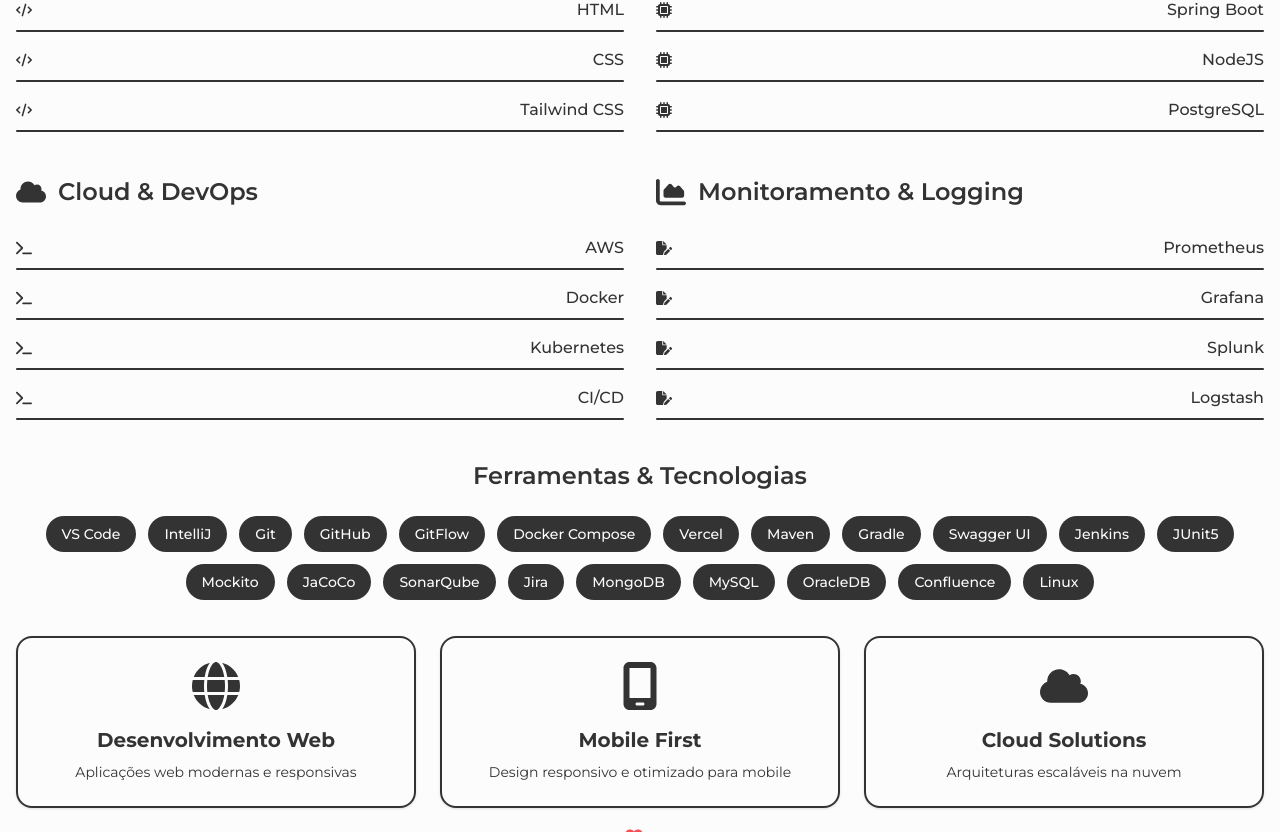
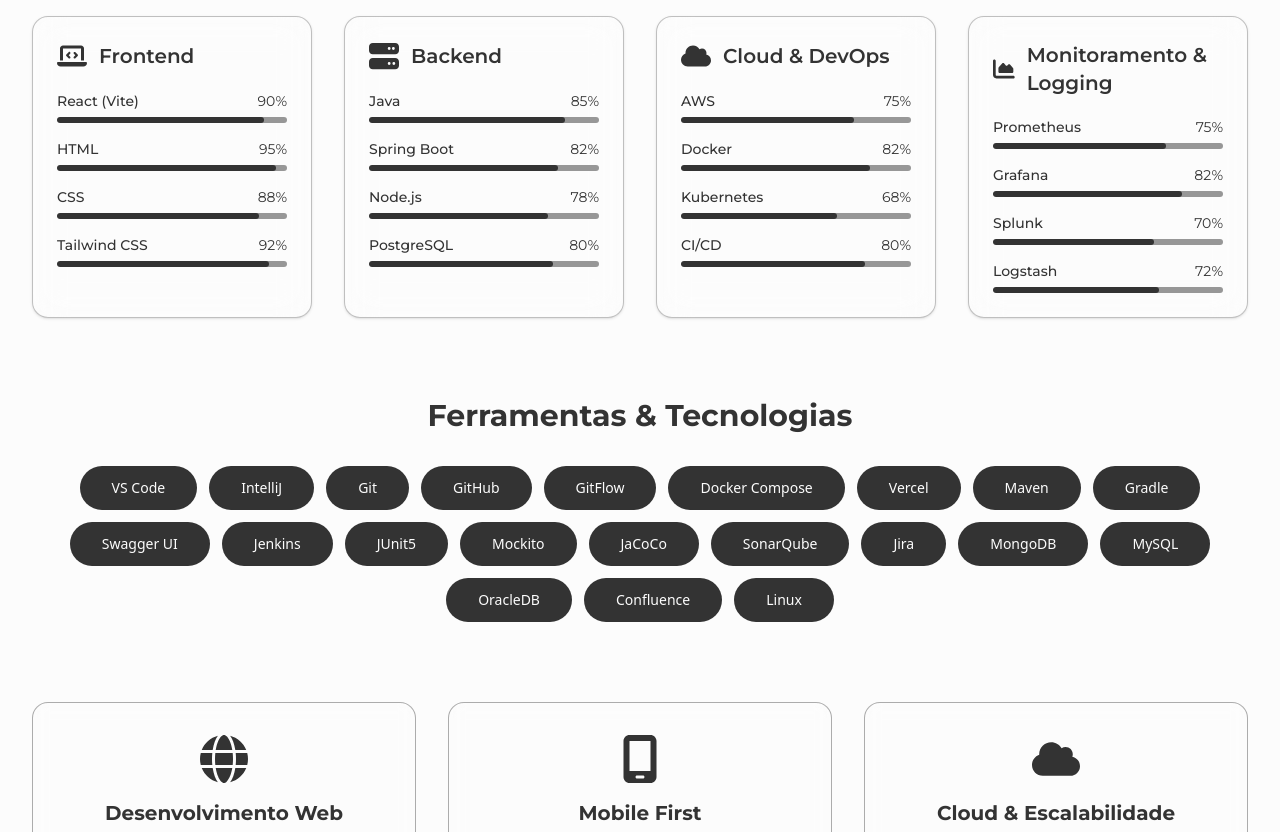
Before and after one commit to dev-emartins/dev-emartins, a React (Vite) app: page /skills in a window 1280 px wide. Shown: the part 328-1160 px from the top of the page. Built offline with nearby package versions, Linux system fonts and the light colour scheme.

Commit message:
refactor:Refactoring the skills page by applying component decoupling and optimization.

```diff
--- a/src/components/ui/ButtonLink.jsx
+++ b/src/components/ui/ButtonLink.jsx
@@ -4,11 +4,12 @@
 function ButtonLink({
     icon: Icon,
     text,
-    link
+    link = "#",
+    className = ""
 }) {
     return (
-        <Link to={ link } className="w-fit flex justify-between items-center gap-2 bg-button text-button-text px-8 py-3 rounded-full hover:bg-button/80">
-            <Icon className="text-xl" />
+        <Link key={text} to={ link } className={`w-fit flex justify-between items-center gap-2 bg-button text-button-text px-8 py-3 rounded-full hover:bg-button/80 ${className}`}>
+            {Icon && <Icon className="text-xl" /> }
             <span className="font-sans font-medium text-sm">{ text }</span>
         </Link>
     );
@@ -17,7 +18,7 @@
 ButtonLink.prototype = {
   icon: PropTypes.elementType,
   text: PropTypes.string.isRequired,
-  link: PropTypes.string.isRequired,
+  link: PropTypes.string,
   className: PropTypes.string,
 };
 
--- /dev/null
+++ b/src/components/ui/Card.jsx
@@ -0,0 +1,34 @@
+import PropTypes from "prop-types";
+
+function Card({
+    title,
+    description,
+    icon: Icon,
+    i,
+    className = "",
+}) {
+    return (
+        <div
+            key={i}
+            className={`text-center border border-button/40 rounded-2xl p-6 sm:p-8 bg-background/40 backdrop-blur-sm group ${className}`}
+            >
+            <div className="flex justify-center items-center pb-4 transform group-hover:scale-120 transition-transform duration-300">
+                <Icon className="h-10 w-10 sm:h-12 sm:w-12 text-button" />
+            </div>
+            <h4 className="text-xl font-bold mb-3">{title}</h4>
+            <p className="text-sm sm:text-base text-foreground">
+                {description}
+            </p>
+        </div>
+    );
+}
+
+Card.prototype = {
+    title: PropTypes.string.isRequired,
+    description: PropTypes.string.isRequired,
+    icon: PropTypes.node.isRequired,
+    i: PropTypes.number.isRequired,
+    className: PropTypes.string,
+};
+
+export default Card;
--- /dev/null
+++ b/src/components/ui/GraphicCard.jsx
@@ -0,0 +1,51 @@
+import PropTypes from "prop-types";
+
+function GraphicCard({
+    icon: Icon,
+    title,
+    items,
+    className = ""
+}) {
+    return (
+        <div
+        key={title}
+        className={`bg-background/20 backdrop-blur-lg border border-button/30 rounded-2xl p-6 shadow-sm hover:shadow-md transition-all duration-300 hover:-translate-y-2 group ${className}`}
+        >
+        <div className="flex items-center gap-3 mb-5">
+            <Icon className="text-3xl text-button" />
+            <h3 className="text-xl font-semibold">{title}</h3>
+        </div>
+
+        <div className="space-y-4">
+            {items.map((item) => (
+            <div key={item.name} className="space-y-1.5">
+                <div className="flex justify-between text-sm">
+                <span className="font-medium">{item.name}</span>
+                <span className="text-foreground">{item.level}%</span>
+                </div>
+                <div className="h-1.5 bg-button/50 rounded-full overflow-hidden">
+                <div
+                    className="h-full bg-button rounded-full transition-all duration-1000 ease-out group-hover:scale-x-105 origin-left"
+                    style={{ width: `${item.level}%` }}
+                />
+                </div>
+            </div>
+            ))}
+        </div>
+        </div>
+    );
+}
+
+GraphicCard.prototype = {
+    icon: PropTypes.node.isRequired,
+    title: PropTypes.string.isRequired,
+    items: PropTypes.arrayOf(
+        PropTypes.shape({
+            name: PropTypes.string.isRequired,
+            level: PropTypes.number
+        })
+    ).isRequired,
+    className: PropTypes.string,
+};
+
+export default GraphicCard;
--- a/src/components/ui/index.js
+++ b/src/components/ui/index.js
@@ -1,5 +1,7 @@
 export { default as Button } from "./Button";
 export { default as ButtonLink } from "./ButtonLink";
+export { default as Card } from "./Card";
+export { default as GraphicCard } from "./GraphicCard";
 export { default as Download } from "./Download";
 export { default as Image } from "./Image";
 export { default as Input } from "./Input";
--- a/src/pages/Skills.jsx
+++ b/src/pages/Skills.jsx
@@ -1,146 +1,127 @@
-import { FaCloud, FaCode, FaGlobe, FaMobileScreen, FaTerminal, FaFilePen, FaChartArea, FaServer, FaLaptopCode, FaMicrochip} from "react-icons/fa6";
+import { ButtonLink, Card, GraphicCard } from "@/components/ui";
+import {
+  FaCloud, FaGlobe, FaMobileScreen,
+  FaChartArea, FaServer, FaLaptopCode
+} from "react-icons/fa6";
 
 function Skills() {
   const skillCategories = [
     {
       title: "Frontend",
-            icon: <FaLaptopCode className="text-3xl" />,
-            skills: [
-                { name: "React(Vite)", icon: <FaCode /> },
-                { name: "HTML", icon: <FaCode /> },
-                { name: "CSS", icon: <FaCode /> },
-                { name: "Tailwind CSS", icon: <FaCode /> }
+      icon: FaLaptopCode,
+      items: [
+        { name: "React (Vite)", level: 90 },
+        { name: "HTML", level: 95 },
+        { name: "CSS", level: 88 },
+        { name: "Tailwind CSS", level: 92 },
       ],
     },
     {
       title: "Backend",
-            icon: <FaServer className="text-3xl" />,
-            skills: [
-                { name: "Java", icon: <FaMicrochip /> },
-                { name: "Spring Boot", icon: <FaMicrochip /> },
-                { name: "NodeJS", icon: <FaMicrochip /> },
-                { name: "PostgreSQL", icon: <FaMicrochip /> }
+      icon: FaServer,
+      items: [
+        { name: "Java", level: 85 },
+        { name: "Spring Boot", level: 82 },
+        { name: "Node.js", level: 78 },
+        { name: "PostgreSQL", level: 80 },
       ],
     },
     {
       title: "Cloud & DevOps",
-            icon: <FaCloud className="text-3xl" />,
-            skills: [
-                { name: "AWS", icon: <FaTerminal /> },
-                { name: "Docker", icon: <FaTerminal /> },
-                { name: "Kubernetes", icon: <FaTerminal /> },
-                { name: "CI/CD", icon: <FaTerminal /> }
+      icon: FaCloud,
+      items: [
+        { name: "AWS", level: 75 },
+        { name: "Docker", level: 82 },
+        { name: "Kubernetes", level: 68 },
+        { name: "CI/CD", level: 80 },
       ],
     },
     {
       title: "Monitoramento & Logging",
-            icon: <FaChartArea className="text-3xl" />,
-            skills: [
-                { name: "Prometheus", icon: <FaFilePen /> },
-                { name: "Grafana", icon: <FaFilePen /> },
-                { name: "Splunk", icon: <FaFilePen /> },
-                { name: "Logstash", icon: <FaFilePen /> }
+      icon: FaChartArea,
+      items: [
+        { name: "Prometheus", level: 75 },
+        { name: "Grafana", level: 82 },
+        { name: "Splunk", level: 70 },
+        { name: "Logstash", level: 72 },
       ],
     },
   ];
 
   const tools = [
-        "VS Code",
-        "IntelliJ",
-        "Git",
-        "GitHub",
-        "GitFlow",
-        "Docker Compose",
-        "Vercel",
-        "Maven",
-        "Gradle",
-        "Swagger UI",
-        "Jenkins",
-        "JUnit5",
-        "Mockito",
-        "JaCoCo",
-        "SonarQube",
-        "Jira",
-        "MongoDB",
-        "MySQL",
-        "OracleDB",
-        "Confluence",
-        "Linux"
+    "VS Code", "IntelliJ", "Git", "GitHub", "GitFlow",
+    "Docker Compose", "Vercel", "Maven", "Gradle", "Swagger UI",
+    "Jenkins", "JUnit5", "Mockito", "JaCoCo", "SonarQube",
+    "Jira", "MongoDB", "MySQL", "OracleDB", "Confluence", "Linux"
+  ];
+
+  const cards = [
+        {
+        icon: FaGlobe,
+        title: "Desenvolvimento Web",
+        desc: "Aplicações modernas, performáticas e com excelente experiência do usuário"
+        },
+        {
+        icon: FaMobileScreen,
+        title: "Mobile First",
+        desc: "Design responsivo, fluido e otimizado para todos os dispositivos"
+        },
+        {
+        icon: FaCloud,
+        title: "Cloud & Escalabilidade",
+        desc: "Arquiteturas cloud-native, seguras e preparadas para crescer"
+        },
     ];
 
   return (
-        <section className="w-full max-w-7xl px-4">
-            <h2 className="text-2xl md:text-3xl font-bold text-center py-3">
+    <section className="w-full max-w-7xl mx-auto px-5 sm:px-8 py-12 md:py-16">
+      {/* Cabeçalho */}
+      <div className="text-center mb-12 md:mb-16">
+        <h2 className="text-3xl sm:text-4xl md:text-5xl font-bold tracking-tight">
           Minhas Habilidades
         </h2>
+        <p className="mt-4 text-base sm:text-lg text-gray-600 dark:text-gray-400 max-w-3xl mx-auto leading-relaxed">
+          Com dedicação e experiência acumulada, domino tecnologias modernas que me permitem entregar soluções completas,
+          escaláveis e alinhadas com as reais necessidades de negócio.
+        </p>
+      </div>
 
-            <p className="text-sm text-center py-3">
-                Com muito empenho e dedicação ao longo da minha trajetória, desenvolvi expertise em diversas tecnologias e ferramentas, o que hoje me permite criar soluções completas, eficientes e alinhadas com as reais necessidades dos projetos.
-            </p>
-
-            <div className="grid md:grid-cols-2 gap-8 py-4">
-                {skillCategories.map((category, index) => (
-                    <div key={ index } className="space-y-4">
-                        <h2 className="flex items-center text-2xl py-3 font-semibold">
-                            <span className="mr-3">{category.icon}</span>
-                            { category.title }
-                        </h2>
-                        <div className="space-y-4">
-                            {category.skills.map((skill, iskill) => (
-                                <div key={ iskill } className="space-y-2">
-                                    <div className="flex justify-between items-center">
-                                        <span className="font-thin">{ skill.icon }</span>
-                                        <span className="font-medium">{ skill.name }</span>
-                                    </div>
-                                    <div className="w-full bg-button rounded-full h-0.5 overflow-hidden">
-                                    </div>
-                                </div>
-                            ))}
-                        </div>
-                    </div>
+      {/* Grid de categorias principais */}
+      <div className="grid grid-cols-1 md:grid-cols-2 lg:grid-cols-4 gap-6 md:gap-8">
+        {skillCategories.map((category) => (
+          <GraphicCard
+            key={category.title}
+            icon={category.icon}
+            title={category.title}
+            items={category.items}
+          />
         ))}
       </div>
 
-            <div className="py-6">
-                <h2 className="text-2xl font-semibold text-center mb-6">
+      {/* Ferramentas */}
+      <div className="mt-16 md:mt-20">
+        <h3 className="text-2xl sm:text-3xl font-bold text-center mb-8">
           Ferramentas & Tecnologias
-                </h2>
-                <div className="flex flex-wrap gap-3 justify-center">
-                    {tools.map((tool, index) => (
-                        <span
-                            key={index}
-                            className="px-4 py-2 bg-button text-button-text rounded-full text-sm font-medium"
-                        >
-                            {tool}
-                        </span>
+        </h3>
+
+        <div className="flex flex-wrap gap-2.5 sm:gap-3 justify-center">
+          {tools.map((tool) => (
+            <ButtonLink text={ tool } className="w-fit" />
           ))}
         </div>
       </div>
 
-            <div className="grid md:grid-cols-3 gap-6 py-3">
-                <div className="text-center">
-                    <div className="border-2 border-button rounded-2xl p-6 shadow">
-                        <FaGlobe className="h-12 w-12 mx-auto mb-4" />
-                        <h3 className="text-xl font-bold mb-2">Desenvolvimento Web</h3>
-                        <p className="text-sm">Aplicações web modernas e responsivas</p>
-                    </div>
-                </div>
+      {/* Cards de destaque */}
+      <div className="mt-16 md:mt-20 grid grid-cols-1 sm:grid-cols-2 lg:grid-cols-3 gap-6 md:gap-8">
+        {cards.map((item, i) => (
+          <Card
+            key={i}
+            icon={item.icon}
+            title={item.title}
+            description={item.desc}
+          />
 
-                <div className="text-center">
-                    <div className="border-2 border-button rounded-2xl p-6 shadow">
-                        <FaMobileScreen className="h-12 w-12 mx-auto mb-4" />
-                        <h3 className="text-xl font-bold mb-2">Mobile First</h3>
-                        <p className="text-sm">Design responsivo e otimizado para mobile</p>
-                    </div>
-                </div>
-
-                <div className="text-center">
-                    <div className="border-2 border-button rounded-2xl p-6 shadow">
-                        <FaCloud className="h-12 w-12 mx-auto mb-4" />
-                        <h3 className="text-xl font-bold mb-2">Cloud Solutions</h3>
-                        <p className="text-sm">Arquiteturas escaláveis na nuvem</p>
-                    </div>
-                </div>
+        ))}
       </div>
     </section>
   );
```
Lines whose indentation alone changed are shown as unchanged.
